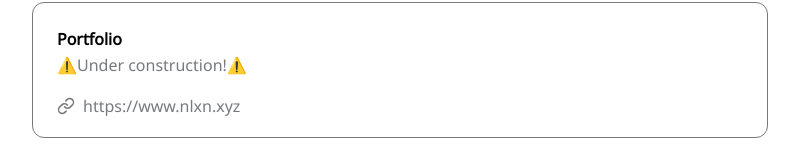
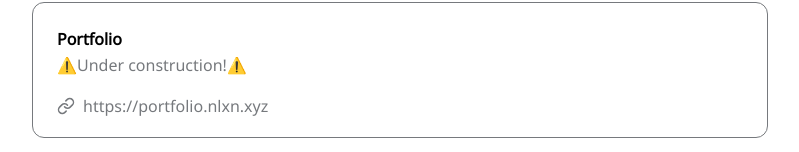
Before and after one commit to nlxn/profilio, a Next.js app: page / in a window 1280 px wide. Shown: the part 434-586 px from the top of the page, without its empty margins (240-1039 px from the left). Built offline with nearby package versions, Linux system fonts and the light colour scheme.

Commit message:
Update config.js

```diff
--- a/data/config.js
+++ b/data/config.js
@@ -17,7 +17,7 @@ export const projects = {
     {
       title: 'Portfolio',
       description: '⚠️Under construction!⚠️',
-      link: 'https://www.nlxn.xyz'
+      link: 'https://portfolio.nlxn.xyz'
     },
     {
       title: 'GitHub',
```
